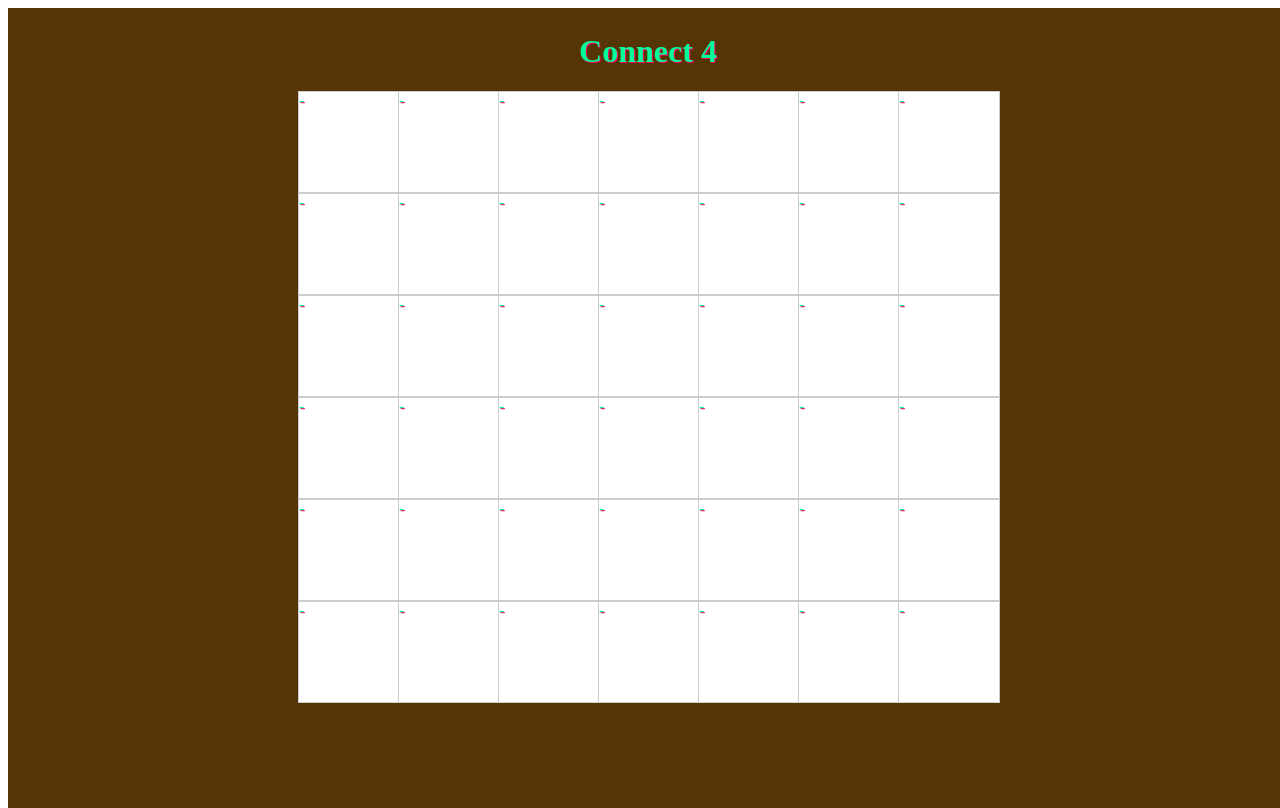
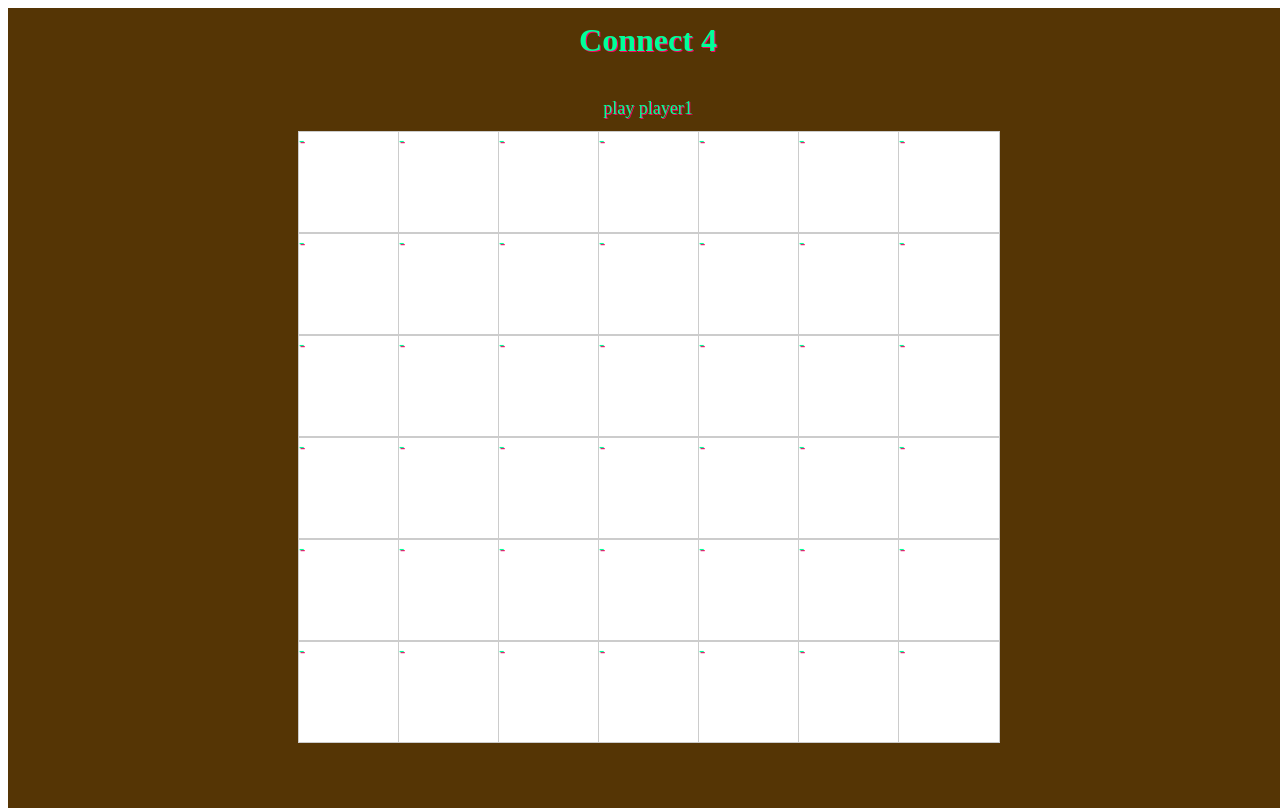
Before and after one commit to training-mid-react/07, a React (Vite) app: page /#/ in a window 1280 px wide. Built offline with nearby package versions, Linux system fonts and the light colour scheme.

Commit message:
add current player play paragraph

```diff
--- a/src/app/ui/layouts/principalPage.tsx
+++ b/src/app/ui/layouts/principalPage.tsx
@@ -4,11 +4,12 @@ import './../../ui/styles/index.scss';
 
 export const PrincipalPage = () => {
   const { state } = useGameContext();
-  const { winner, isDraw } = state;
+  const { winner, isDraw, currentPlayer } = state;
 
   return (
     <div className="app__background">
       <h1>Connect 4</h1>
+      <p className="app__p">{`play ${currentPlayer}`}</p>
       <Board />
       <p className="app__p">{winner && `Player ${winner} wins!`}</p>
       <p className="app__p">{isDraw && `Draw!`}</p>
```
